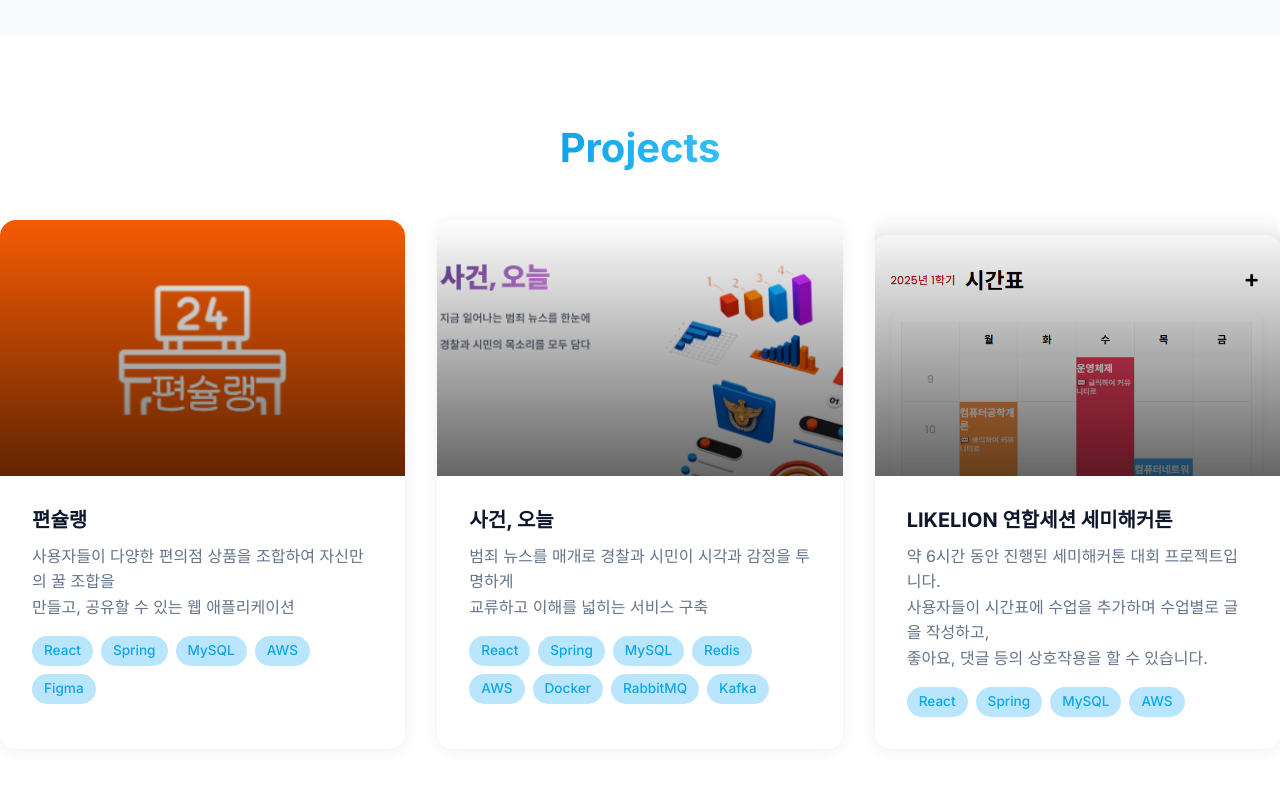
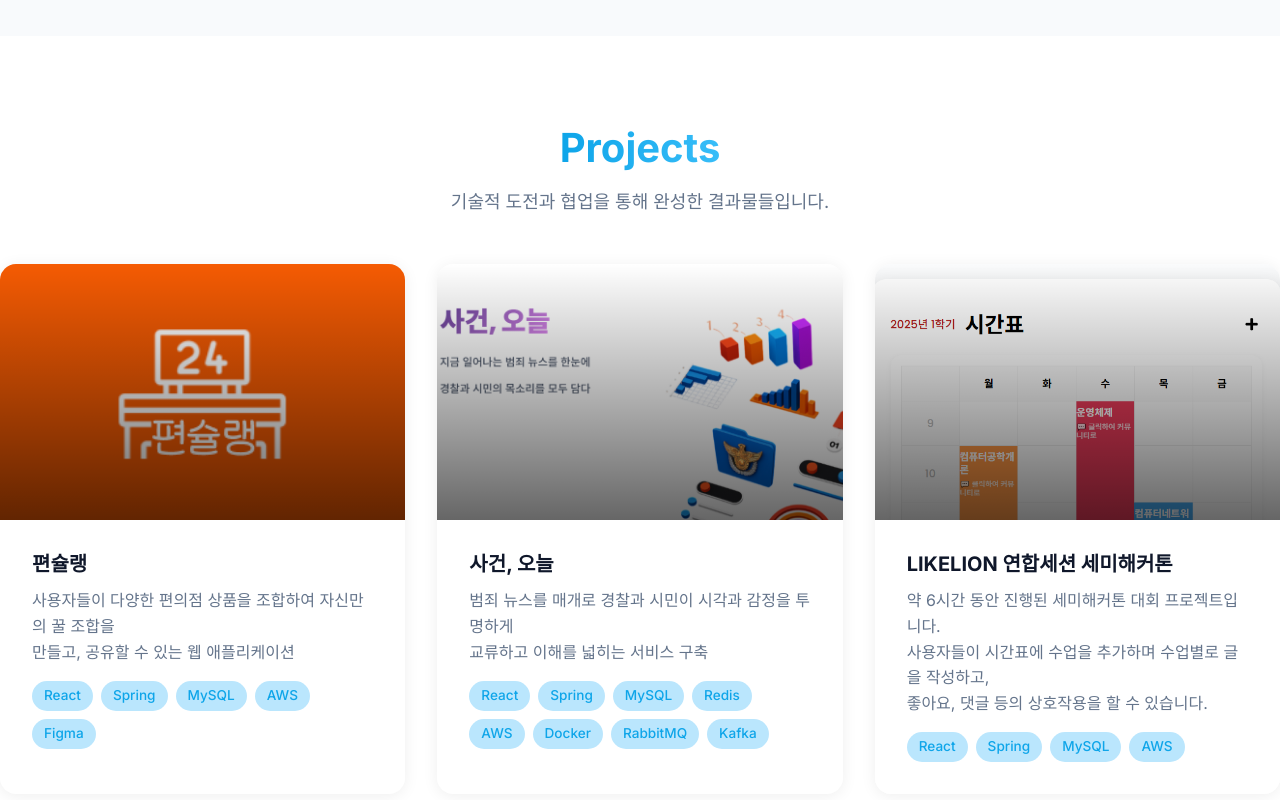
Before and after one commit to kdhdd/kdh_portfolio, a React (Vite) app: page / in a window 1280 px wide. Shown: the part 2773-3573 px from the top of the page. Built offline with nearby package versions, Linux system fonts and the light colour scheme.

Commit message:
:sparkles: Projects 부제목 추가

```diff
--- a/src/components/Projects.jsx
+++ b/src/components/Projects.jsx
@@ -25,7 +25,7 @@
 const Title = styled(motion.h2)`
   font-size: 2.5rem;
   font-weight: bold;
-  margin-bottom: 3rem;
+  margin-bottom: 1rem;
   text-align: center;
   span {
     background: linear-gradient(to right, #0ea5e9, #38bdf8);
@@ -34,6 +34,14 @@
     background-clip: text;
     color: transparent;
   }
+`;
+
+const SubTitle = styled.p`
+  font-size: 1.125rem;
+  color: #64748b;
+  margin-bottom: 3rem;
+  text-align: center;
+  max-width: 32rem;
 `;
 
 const FeaturedGrid = styled.div`
@@ -316,6 +324,7 @@
         >
           <span>Projects</span>
         </Title>
+        <SubTitle>기술적 도전과 협업을 통해 완성한 결과물들입니다.</SubTitle>
         <FeaturedGrid>
           {projects.map((project, index) => (
             <ProjectCard
```
